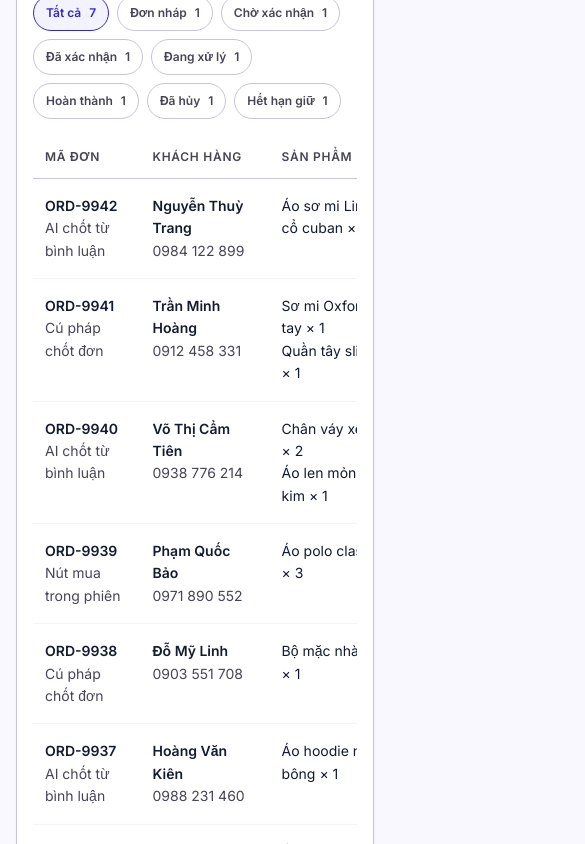
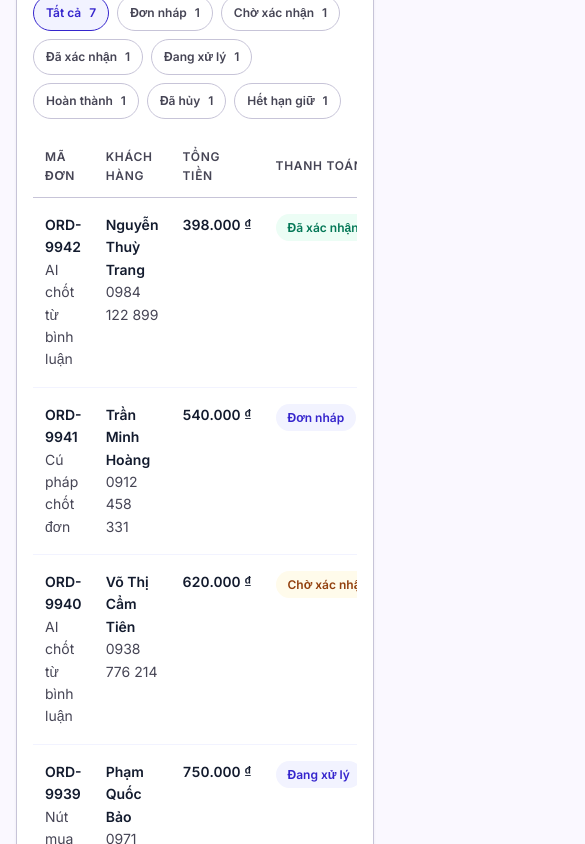
Before and after one commit to DaiNghia800/livestream-ai-commerce, a Next.js app in the folder apps/web/: page /shop/orders in a window 390 px wide. Shown: the part 1160-2004 px from the top of the page, 585 px wide, since content can reach past the window. Built offline with nearby package versions, Linux system fonts and the light colour scheme; a web font is replaced by a local one.

Commit message:
feat: update merchant order and payment lists with new column styles

```diff
--- a/apps/web/src/app/globals.css
+++ b/apps/web/src/app/globals.css
@@ -800,4 +800,13 @@ dialog::backdrop {
   h1 {
     font-size: var(--text-xl);
   }
+  .data-table {
+    min-width: 0;
+  }
+  .data-table th {
+    white-space: normal;
+  }
+  .data-table .col-secondary {
+    display: none;
+  }
 }
--- a/apps/web/src/features/orders/merchant-order-list.tsx
+++ b/apps/web/src/features/orders/merchant-order-list.tsx
@@ -163,7 +163,7 @@ export function MerchantOrderList() {
                 <tr>
                   <th scope="col">Mã đơn</th>
                   <th scope="col">Khách hàng</th>
-                  <th scope="col">Sản phẩm</th>
+                  <th scope="col" className="col-secondary">Sản phẩm</th>
                   <th scope="col">Tổng tiền</th>
                   <th scope="col">Thanh toán</th>
                   <th scope="col">Trạng thái</th>
@@ -189,7 +189,7 @@ export function MerchantOrderList() {
                         <strong>{order.customer.name}</strong>
                         <p className="muted">{order.customer.phone}</p>
                       </td>
-                      <td>
+                      <td className="col-secondary">
                         {order.items.map((item) => (
                           <p key={item.sku}>
                             {item.name} × {item.quantity}
@@ -199,7 +199,7 @@ export function MerchantOrderList() {
                       <td className="num">
                         <strong>{formatMoney(order.total)}</strong>
                       </td>
-                      <td>{order.payment.method}</td>
+                      <td className="col-secondary">{order.payment.method}</td>
                       <td>
                         <Badge tone={orderStatuses[order.status].tone}>
                           {orderStatuses[order.status].label}
--- a/apps/web/src/features/payments/merchant-payment-list.tsx
+++ b/apps/web/src/features/payments/merchant-payment-list.tsx
@@ -158,11 +158,11 @@ export function MerchantPaymentList() {
                   <th scope="col">Mã giao dịch</th>
                   <th scope="col">Đơn hàng</th>
                   <th scope="col">Khách hàng</th>
-                  <th scope="col">Cổng</th>
+                  <th scope="col" className="col-secondary">Cổng</th>
                   <th scope="col">Số tiền</th>
                   <th scope="col">Trạng thái</th>
                   <th scope="col">Giữ hàng</th>
-                  <th scope="col">Thời gian</th>
+                  <th scope="col" className="col-secondary">Thời gian</th>
                   <th scope="col">
                     <span className="sr-only">Xem chi tiết</span>
                   </th>
```
Also changed, not shown: 1 other file (tests, documents, lock files or other folders).
